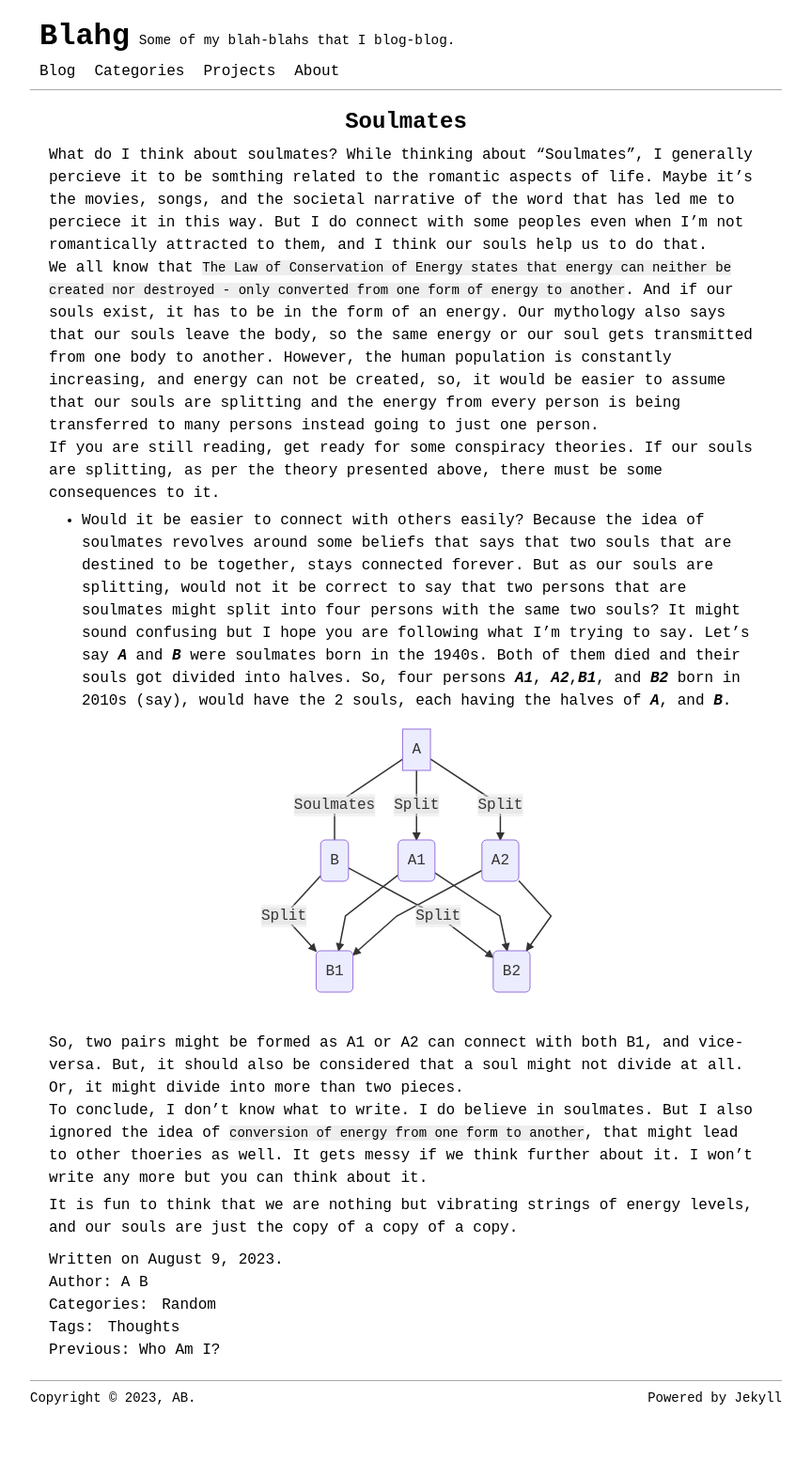
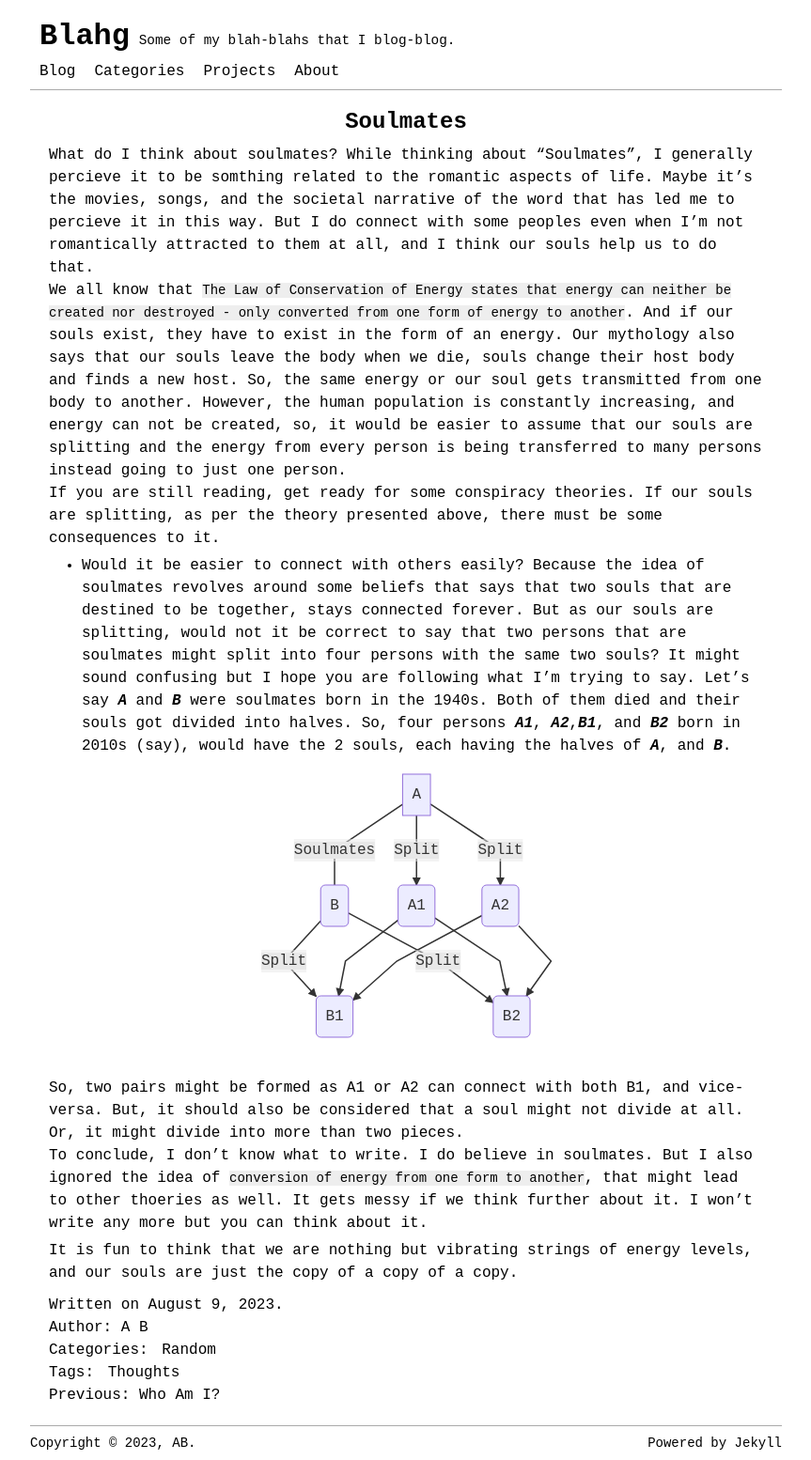
Before and after one commit to blahg/blahg.github.io, a Jekyll site: the page built from _posts/soulmate/2023-09-08-soulmates.md, in a window 1280 px wide. Shown: the whole page at 94% size, without its empty margins (208-1071 px from the left). Built offline with Jekyll 4.4.1, drawn with Linux system fonts in a browser that asks for light colours; before the commit the page ends 1506 px from its top, so only the background shows below that.

Commit message:
Update 2023-09-08-soulmates.md

```diff
--- a/_posts/soulmate/2023-09-08-soulmates.md
+++ b/_posts/soulmate/2023-09-08-soulmates.md
@@ -7,9 +7,10 @@ tags: [Thoughts]
 mermaid: true
 ---
 What do I think about soulmates?
-While thinking about "Soulmates", I generally percieve it to be somthing related to the romantic aspects of life. Maybe it's the movies, songs, and the societal narrative of the word that has led me to perciece it in this way. But I do connect with some peoples even when I'm not romantically attracted to them, and I think our souls help us to do that.
+While thinking about "Soulmates", I generally percieve it to be somthing related to the romantic aspects of life. Maybe it's the movies, songs, and the societal narrative of the word that has led me to percieve it in this way. But I do connect with some peoples even when I'm not romantically attracted to them at all, and I think our souls help us to do that.
 <br/>
-We all know that `The Law of Conservation of Energy states that energy can neither be created nor destroyed - only converted from one form of energy to another`.  And  if our souls exist, it has to be in the form of an energy. Our mythology also says that our souls leave the body, so the same energy or our soul gets transmitted from one body to another. However, the human population is constantly increasing, and energy can not be created, so, it would be easier to assume that our souls are splitting and the energy from every person is being transferred to many persons instead going to just one person.
+We all know that `The Law of Conservation of Energy states that energy can neither be created nor destroyed - only converted from one form of energy to another`.  And  if our souls exist, they have to exist in the form of an energy. Our mythology also says that our souls leave the body
+ when we die,  souls change their host body and finds a new host. So, the same energy or our soul gets transmitted from one body to another. However, the human population is constantly increasing, and energy can not be created, so, it would be easier to assume that our souls are splitting and the energy from every person is being transferred to many persons instead going to just one person.
 <br/>
 If you are still reading, get ready for some conspiracy theories. If our souls are splitting, as per the theory presented above, there must be some consequences to it.
 <br/>
```
